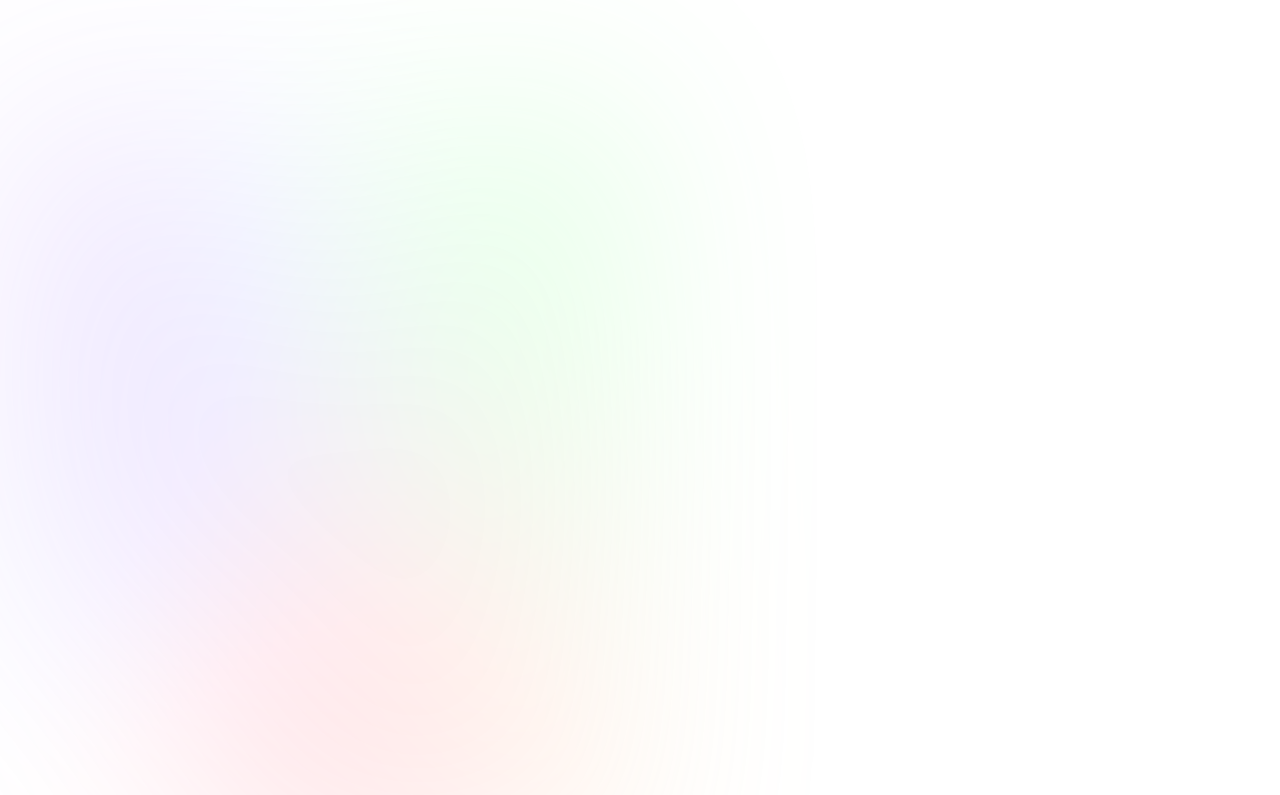
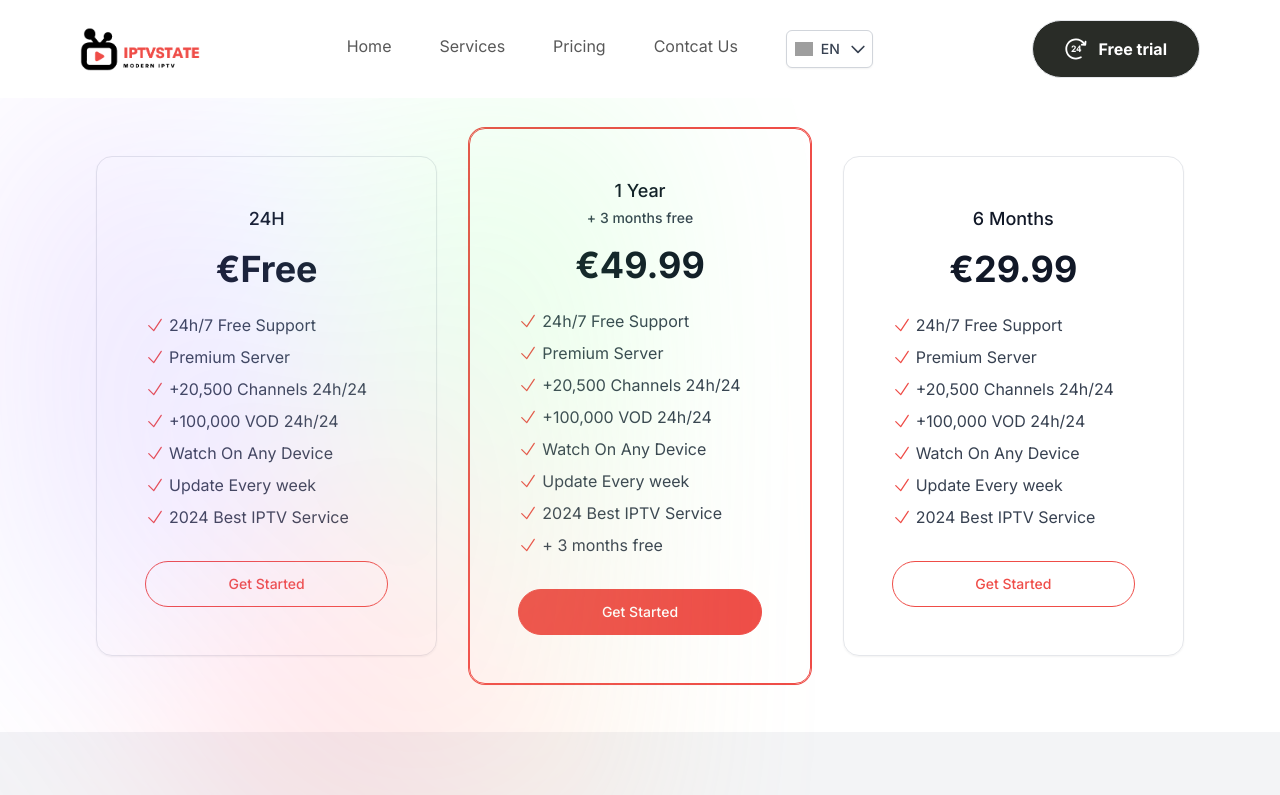
Before and after one commit to AbdoB3/iptvstate, a Next.js app: page /en/pricing in a window 1280 px wide. Before the commit this address had no page. Shown: the top 795 px of the page. Built offline with nearby package versions, Linux system fonts and the light colour scheme; grey boxes are pictures that could not be loaded.

Commit message:
adding navigation.ts file

```diff
--- a/components/Language.jsx
+++ b/components/Language.jsx
@@ -1,15 +1,16 @@
 'use client'
 import { useState, useTransition, useEffect } from "react";
-import { useRouter } from "next/navigation";
+import { useRouter, usePathname } from "next/navigation";
+import { countries } from "@/constants";
 import { useLocale } from "use-intl";
-import { countries } from "@/constants";
 import Image from 'next/image'
 
 export default function FilterDemo() {
-    const [selectedCountry, setSelectedCountry] = useState(countries[1]); // Default to "DE"
+    const [selectedCountry, setSelectedCountry] = useState(countries[1]); // Default to "EN"
     const [isPending, startTransition] = useTransition();
     const [isOpen, setIsOpen] = useState(false);
     const router = useRouter();
+    const pathname = usePathname();
     const localActive = useLocale();
 
     useEffect(() => {
@@ -22,7 +23,8 @@ export default function FilterDemo() {
         const nextLocale = country.code;
 
         startTransition(() => {
-            router.replace(`/${nextLocale}`);
+            const path = pathname.split("/").slice(2).join("/");
+            router.replace(`/${nextLocale}/${path}`);
         });
         setIsOpen(false);
     };
--- a/components/NavBar.jsx
+++ b/components/NavBar.jsx
@@ -11,7 +11,7 @@ import { useTranslations } from 'next-intl';
 import Language from "@/components/Language";
 
 
-const Navbar = () => {
+const Navbar = ({ locale }) => {
 
     const [toggleDropdown, setToggleDropdown] = useState(false);
     const t = useTranslations('Navbar');
--- a/constants/index.js
+++ b/constants/index.js
@@ -1,10 +1,12 @@
 // NAVIGATION
+
 export const getNavLinks = (t) => [
   { href: '/', key: 'home', label: t('home') },
   // { href: `/${t('about')}`, key: 'about', label: t('about') },
-  { href: `/${t('services')}`, key: 'services', label: t('services') },
-  { href: `/${t('pricing')}`, key: 'pricing', label: t('pricing') },
-  { href: `/${t('contact')}`, key: 'contact_us', label: t('contact') },
+  { href: "/services", key: 'services', label: t('services') },
+  { href: "/pricing", key: 'pricing', label: t('pricing') },
+  { href: "/contact", key: 'contact_us', label: t('contact') },
+
 ];
 
   // CAMP SECTION
--- a/messages/de.json
+++ b/messages/de.json
@@ -5,7 +5,8 @@
         "services": "Dienstleistungen",
         "pricing": "Preise",
         "contact": "Kontakt",
-        "free trial": "Gratis Test"
+        "free trial": "Gratis Test",
+        "pricing_page": "Preisgestaltung hhhPage"
     },
     "Hero": {
         "title": "Erleben Sie Fernsehen wie nie zuvor!",
--- a/messages/en.json
+++ b/messages/en.json
@@ -5,7 +5,8 @@
     "services": "Services",
     "pricing": "Pricing",
     "contact": "Contcat Us",
-    "free trial": "Free trial"
+    "free trial": "Free trial",
+    "pricing_page": "Pricing Page"
   },
   "Hero": {
     "title": " Experience TV Like Never Before!",
--- a/src/app/[locale]/layout.js
+++ b/src/app/[locale]/layout.js
@@ -22,7 +22,7 @@ export default async function RootLayout({ children, params: { locale } }) {
             <div className="gradient" />
           </div>
           <main className="app main-content relative ">
-            <Navbar />
+            <Navbar locale={locale}/>
             {children}
             <Footer />
             <Analytics />
--- /dev/null
+++ b/src/app/[locale]/pricing/page.jsx
@@ -0,0 +1,23 @@
+import React from 'react'
+import { getMessages } from 'next-intl/server';
+import Pricing from '@/components/Pricing';
+
+export async function generateMetadata({ params: { locale } }) {
+  const messages = await getMessages({ locale });
+  const title = messages.Navbar.pricing_page;
+  return {
+    title,
+  };
+
+}
+
+
+export default function page() {
+
+  return (
+    <div>
+      <Pricing />
+
+    </div>
+  )
+}
```
Also changed, not shown: src/app/pricing/page.jsx (deleted, +0 -9 lines), src/navigation.ts (+4 -4 lines).
